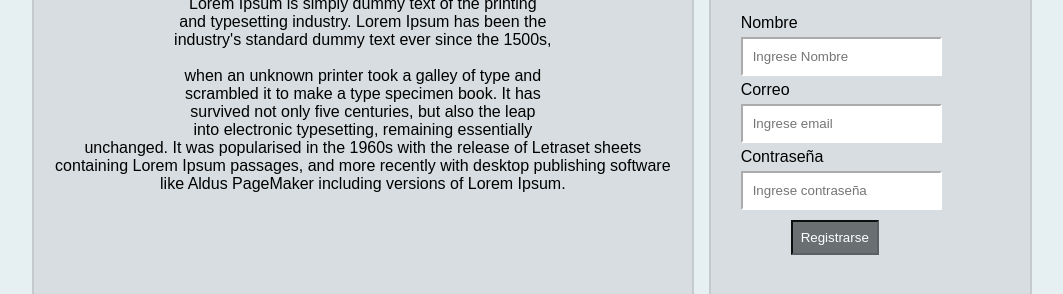
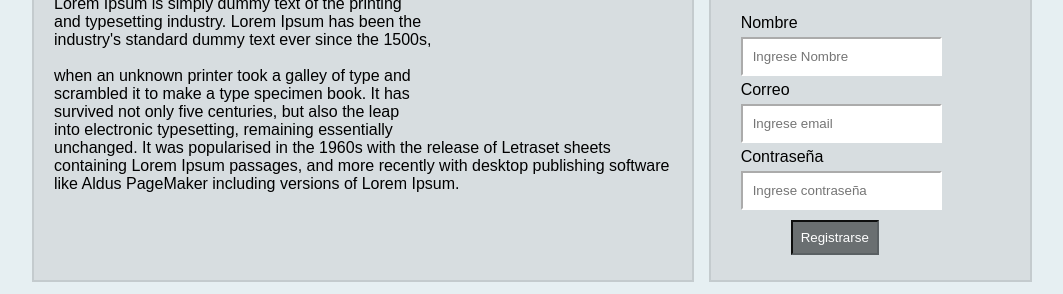
Before and after one commit to odiseah12/prueba, a plain HTML site: page index.html in a window 1280 px wide. Shown: the part 186-480 px from the top of the page, without its empty margins (108-1171 px from the left). Drawn offline with Linux system fonts and the light colour scheme.

Commit message:
Update style.css

```diff
--- a/style.css
+++ b/style.css
@@ -39,10 +39,10 @@ body{
 }
 .contenedor .contenido{
     grid-area: contenido;
-    height: 350px;
 
 
-    text-align: center;
+
+
 
 }
 .contenedor .aside{
```
